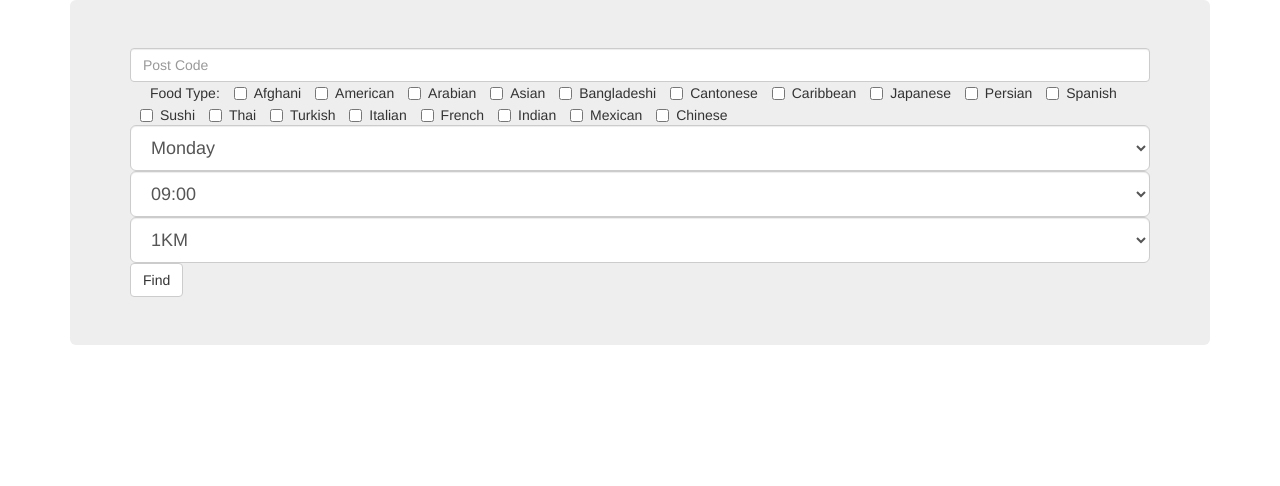
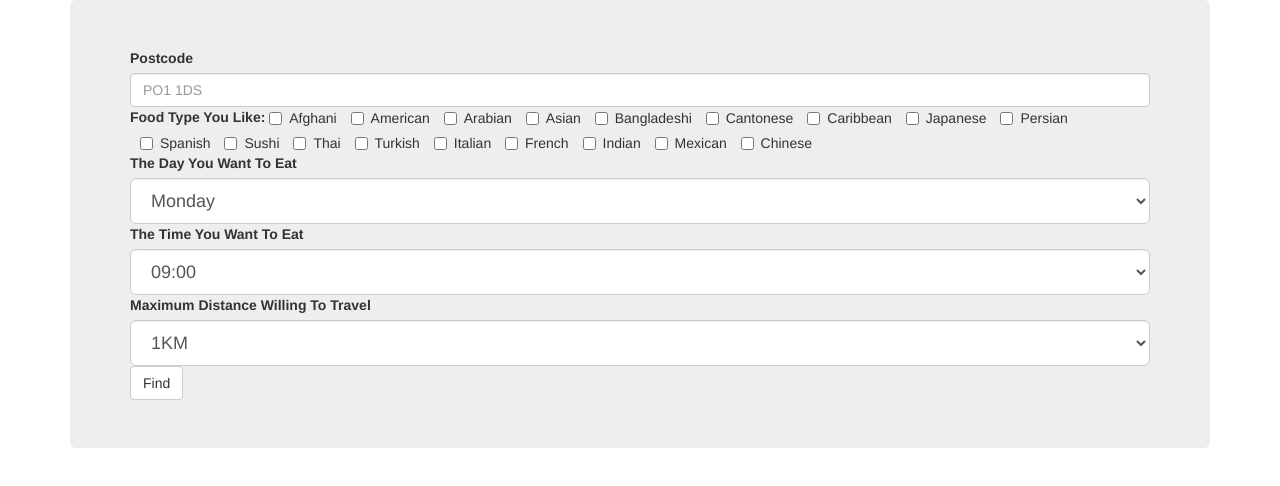
Before and after one commit to jahidulpabelislam/restaurant-recommender, a website: page index.html in a window 1280 px wide. Drawn offline with nearby package versions, Linux system fonts and the light colour scheme; files whose address does not match are found by name.

Commit message:
Add Label's to Inputs

```diff
--- a/index.html
+++ b/index.html
@@ -10,9 +10,9 @@
     <div class="jumbotron">
 
         <form id="preferences">
-
-            <input type="text" class="form-control" name="fname" id="pCode" placeholder="Post Code">
-            <label class="checkbox-inline">Food Type:</label>
+            <label for="pCode">Postcode</label>
+            <input type="text" class="form-control" name="fname" id="pCode" placeholder="PO1 1DS">
+            <label>Food Type You Like:</label>
             <label class="checkbox-inline"><input type="checkbox" name="myCheck" value="afghani">Afghani</label>
             <label class="checkbox-inline"><input type="checkbox" name="myCheck" value="newamerican">American</label>
             <label class="checkbox-inline"><input type="checkbox" name="myCheck" value="arabian">Arabian</label>
@@ -32,6 +32,7 @@
             <label class="checkbox-inline"><input type="checkbox" name="myCheck" value="mexican">Mexican</label>
             <label class="checkbox-inline"><input type="checkbox" name="myCheck" value="chinese">Chinese</label>
 
+            <label for="day" style="display: block;">The Day You Want To Eat</label>
             <select id="day" class="form-control input-lg">
                 <option value="Monday">Monday</option>
                 <option value="Tuesday">Tuesday</option>
@@ -42,6 +43,7 @@
                 <option value="Sunday">Sunday</option>
             </select>
 
+            <label for="time">The Time You Want To Eat</label>
             <select id="time" class="form-control input-lg">
                 <option value="0900">09:00</option>
                 <option value="0930">09:30</option>
@@ -76,6 +78,7 @@
                 <option value="0000">00:00</option>
             </select>
 
+            <label for="day">Maximum Distance Willing To Travel</label>
             <select id="distance" class="form-control input-lg">
                 <option value="1">1KM</option>
                 <option value="2">2KM</option>
```
